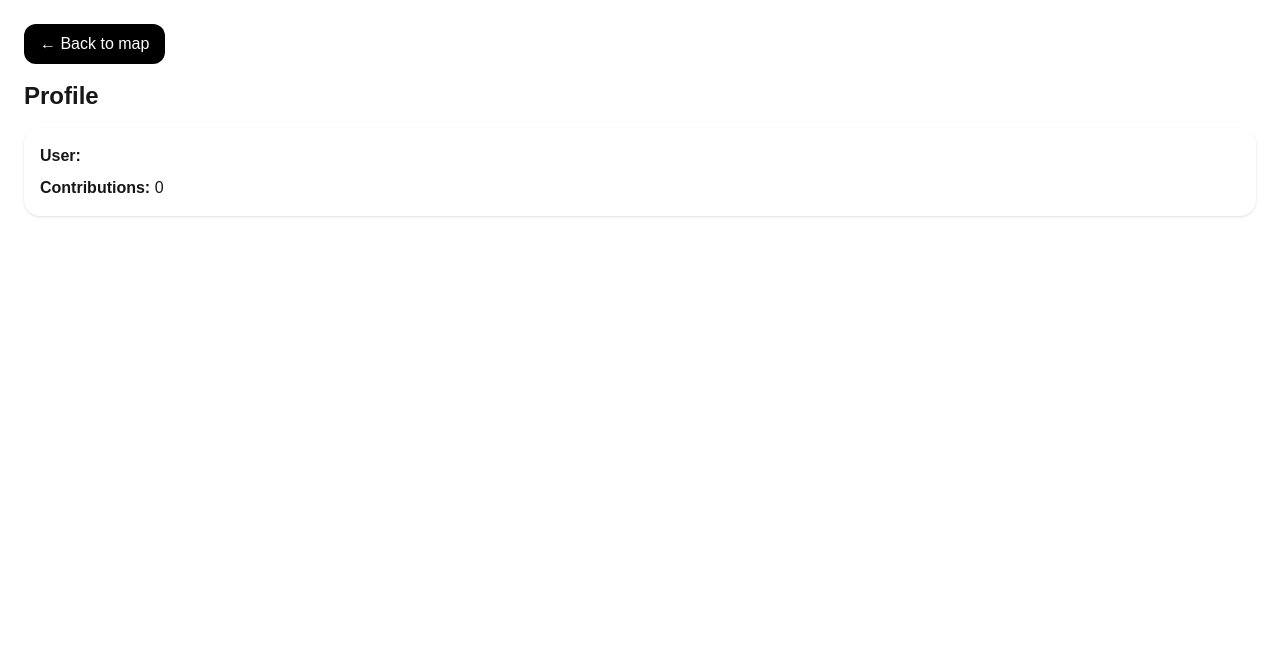
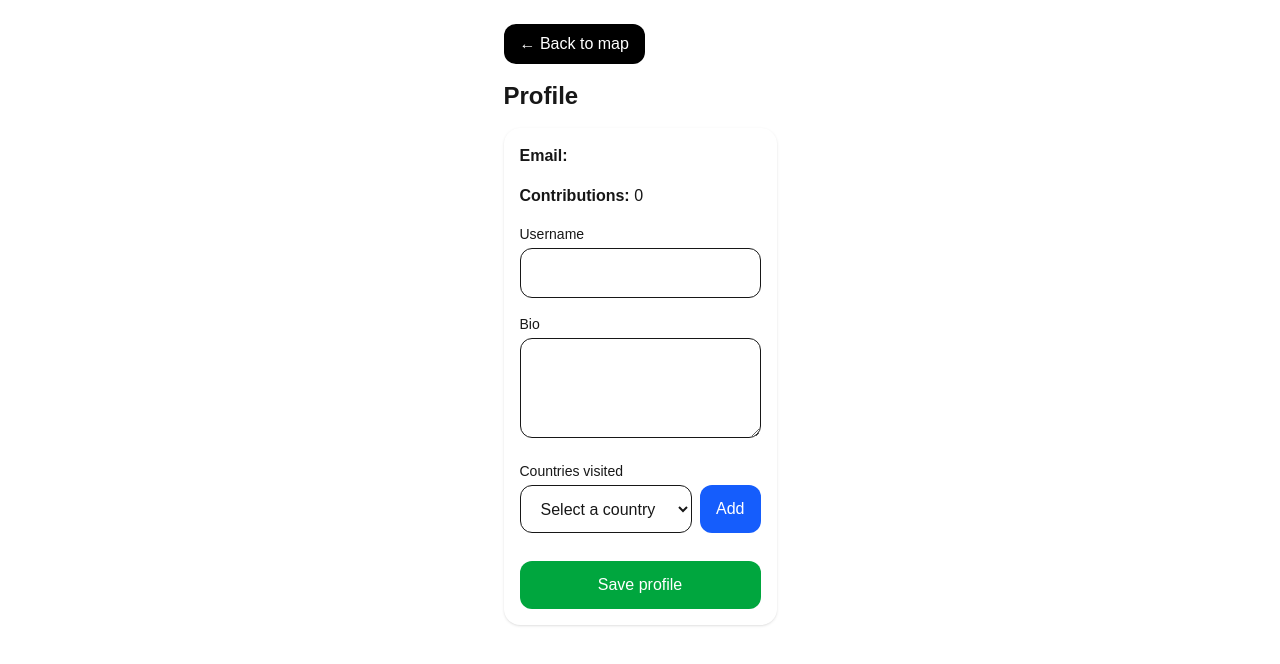
Before and after one commit to aferslid/daypassgyms, a Next.js app: page /profile in a window 1280 px wide. Shown: the top 664 px of the page. Built offline with nearby package versions, Linux system fonts and the light colour scheme.

Commit message:
profile1

```diff
--- a/app/profile/page.tsx
+++ b/app/profile/page.tsx
@@ -4,10 +4,33 @@ import { useEffect, useState } from "react";
 import { supabase } from "../../lib/supabase";
 import { useRouter } from "next/navigation";
 
+const countryOptions = [
+  { code: "FR", name: "France" },
+  { code: "GE", name: "Georgia" },
+  { code: "AL", name: "Albania" },
+  { code: "ZM", name: "Zambia" },
+  { code: "NA", name: "Namibia" },
+  { code: "CA", name: "Canada" },
+  { code: "HN", name: "Honduras" },
+];
+
+const getFlagEmoji = (code: string) => {
+  return code
+    .toUpperCase()
+    .replace(/./g, (char) =>
+      String.fromCodePoint(127397 + char.charCodeAt(0))
+    );
+};
+
 export default function ProfilePage() {
   const [user, setUser] = useState<any>(null);
   const [contributions, setContributions] = useState(0);
   const router = useRouter();
+
+  const [username, setUsername] = useState("");
+  const [bio, setBio] = useState("");
+  const [countries, setCountries] = useState<string[]>([]);
+  const [selectedCountry, setSelectedCountry] = useState("");
 
   useEffect(() => {
     const fetchUser = async () => {
@@ -18,6 +41,22 @@ export default function ProfilePage() {
       setUser(user);
 
       if (!user) return;
+
+      const { data: profile } = await supabase
+        .from("profiles")
+        .select("username, bio, countries")
+        .eq("id", user.id)
+        .single();
+
+        if (profile) {
+        setUsername(profile.username || "");
+        setBio(profile.bio || "");
+        setCountries(
+            profile.countries
+            ? profile.countries.split(",").map((c: string) => c.trim()).filter(Boolean)
+            : []
+        );
+      }
 
       const { count } = await supabase
         .from("spots")
@@ -30,27 +69,125 @@ export default function ProfilePage() {
     fetchUser();
   }, []);
 
+  const handleSaveProfile = async () => {
+    if (!user) return;
+
+    const { error } = await supabase
+        .from("profiles")
+        .update({
+        username,
+        bio,
+        countries: countries.join(","),
+        })
+        .eq("id", user.id);
+
+    if (error) {
+        console.error("Erreur sauvegarde profil:", error);
+        alert("Error while saving profile");
+        return;
+    }
+
+    alert("Profile saved");
+    };
+
   return (
-    <div className="p-6">
-
-      <button
+    <div className="p-6 max-w-xl mx-auto">
+        <button
         onClick={() => router.push("/")}
         className="mb-4 bg-black text-white px-4 py-2 rounded-xl"
         >
         ← Back to map
-      </button>
+        </button>
 
-      <h1 className="text-2xl font-bold mb-4">Profile</h1>
+        <h1 className="text-2xl font-bold mb-4">Profile</h1>
 
-      <div className="bg-white rounded-2xl shadow p-4">
-        <p className="mb-2">
-          <strong>User:</strong> {user?.email}
+        <div className="bg-white rounded-2xl shadow p-4 space-y-4">
+        <p>
+            <strong>Email:</strong> {user?.email}
         </p>
 
         <p>
-          <strong>Contributions:</strong> {contributions}
+            <strong>Contributions:</strong> {contributions}
         </p>
-      </div>
+
+        <div>
+            <label className="block text-sm font-medium mb-1">Username</label>
+            <input
+            type="text"
+            value={username}
+            onChange={(e) => setUsername(e.target.value)}
+            className="w-full border rounded-xl px-4 py-3"
+            />
+        </div>
+
+        <div>
+            <label className="block text-sm font-medium mb-1">Bio</label>
+            <textarea
+            value={bio}
+            onChange={(e) => setBio(e.target.value)}
+            className="w-full border rounded-xl px-4 py-3 min-h-[100px]"
+            />
+        </div>
+
+        <div>
+            <label className="block text-sm font-medium mb-1">Countries visited</label>
+
+            <div className="flex gap-2 mb-3">
+            <select
+                value={selectedCountry}
+                onChange={(e) => setSelectedCountry(e.target.value)}
+                className="flex-1 border rounded-xl px-4 py-3"
+            >
+                <option value="">Select a country</option>
+                {countryOptions.map((country) => (
+                <option key={country.code} value={country.code}>
+                    {country.name}
+                </option>
+                ))}
+            </select>
+
+            <button
+                type="button"
+                onClick={() => {
+                if (!selectedCountry) return;
+                if (countries.includes(selectedCountry)) return;
+                setCountries((prev) => [...prev, selectedCountry]);
+                setSelectedCountry("");
+                }}
+                className="bg-blue-600 text-white px-4 py-3 rounded-xl"
+            >
+                Add
+            </button>
+            </div>
+
+            <div className="flex flex-wrap gap-2">
+            {countries.map((code) => {
+                const country = countryOptions.find((c) => c.code === code);
+
+                return (
+                <button
+                    key={code}
+                    type="button"
+                    onClick={() =>
+                    setCountries((prev) => prev.filter((c) => c !== code))
+                    }
+                    className="border rounded-xl px-3 py-2 bg-gray-50"
+                    title={country?.name || code}
+                >
+                    {getFlagEmoji(code)} {country?.name}
+                </button>
+                );
+            })}
+            </div>
+        </div>
+
+        <button
+            onClick={handleSaveProfile}
+            className="w-full bg-green-600 text-white rounded-xl px-4 py-3"
+        >
+            Save profile
+        </button>
+        </div>
     </div>
   );
 }
```
